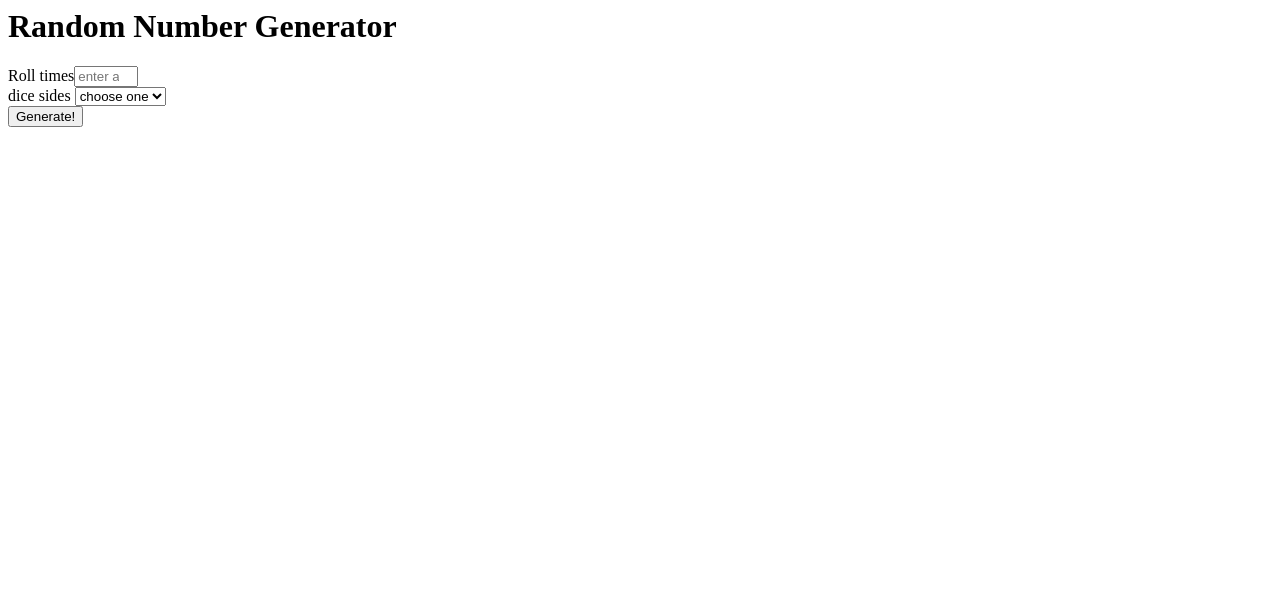
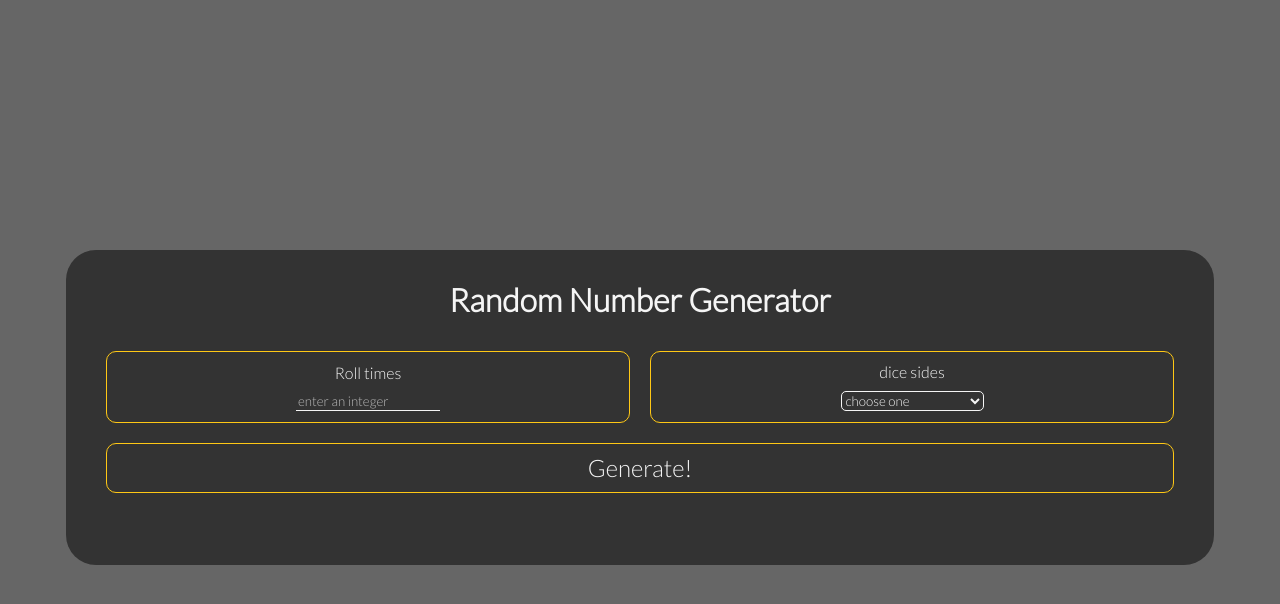
Before and after one commit to jl1218/random-number-generator, a plain HTML site: page index.html in a window 1280 px wide. Drawn offline with Linux system fonts and the light colour scheme.

Commit message:
fixed head, css and javascript

```diff
--- a/index.html
+++ b/index.html
@@ -1,7 +1,14 @@
+<!DOCTYPE html>
+<html>
+<head>
+<title>Random Number Generator</title>
+<link rel="stylesheet" href="style.css">
+</head>
+<body>
   <div id="rng">
     <h1>Random Number Generator</h1>
     <div class="flex-container">
-    <div class="flex-items"><label for='rollTimes'>Roll times</label><input type="number" id="rollTimes" name="rollTimes" min="1" max='100' step="1" pattern="[0-9]{2}" placeholder="enter an integer"></div>
+      <div class="flex-items"><label for='rollTimes'>Roll times</label><input type="number" id="rollTimes" name="rollTimes" min="1" max='100' step="1" placeholder="enter an integer"></div>
       <div class="flex-items"><label for="sides">dice sides</label>
         <select id="sides" name="sides">
           <option value="" selected disabled hidden>choose one</option>
@@ -17,3 +24,6 @@
       <p id="output" class="flex-items"></p>
     </div>
   </div>
+  <script src="script.js"></script>
+</body>
+</html>
```
Lines whose indentation alone changed are shown as unchanged.
